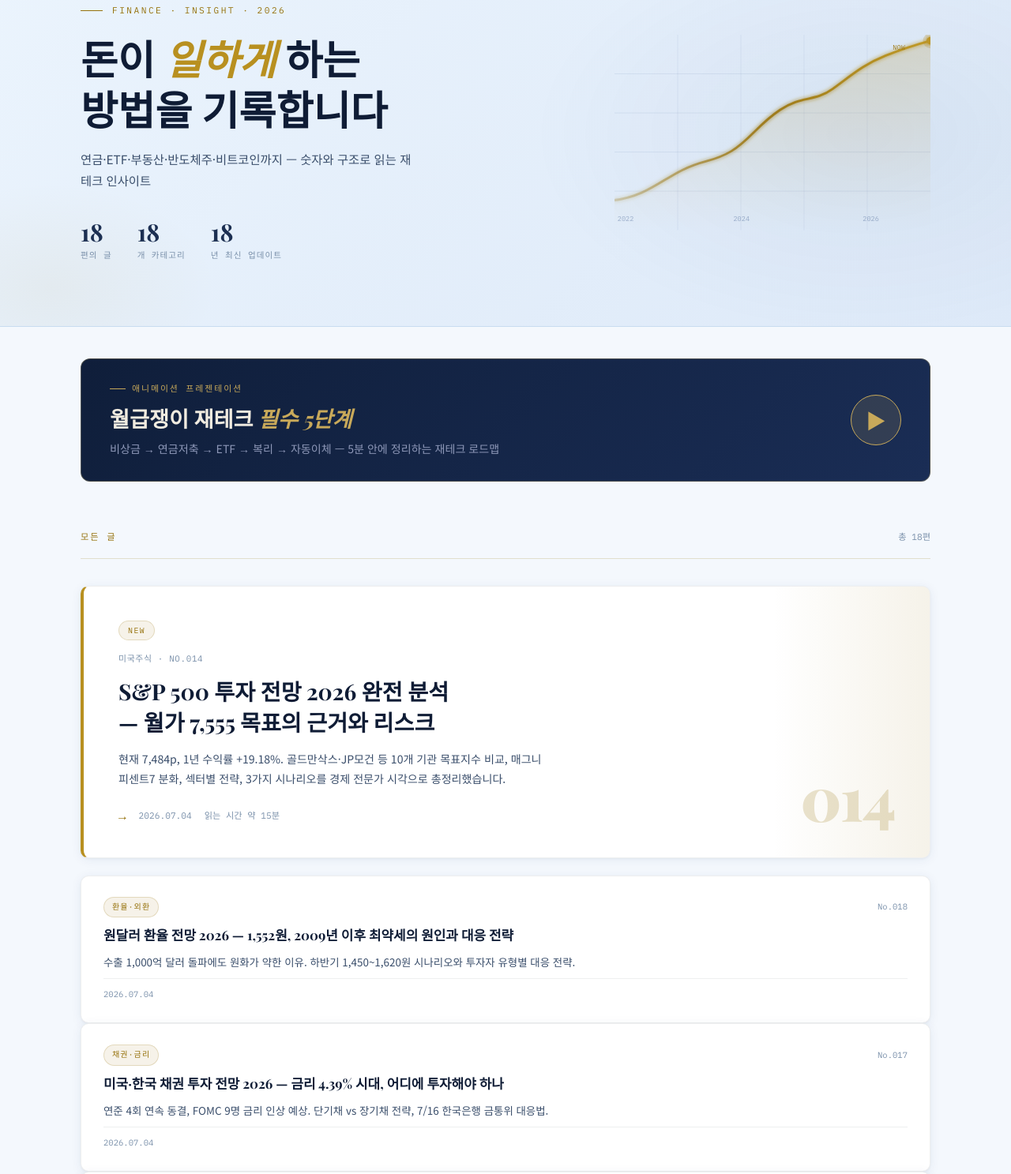
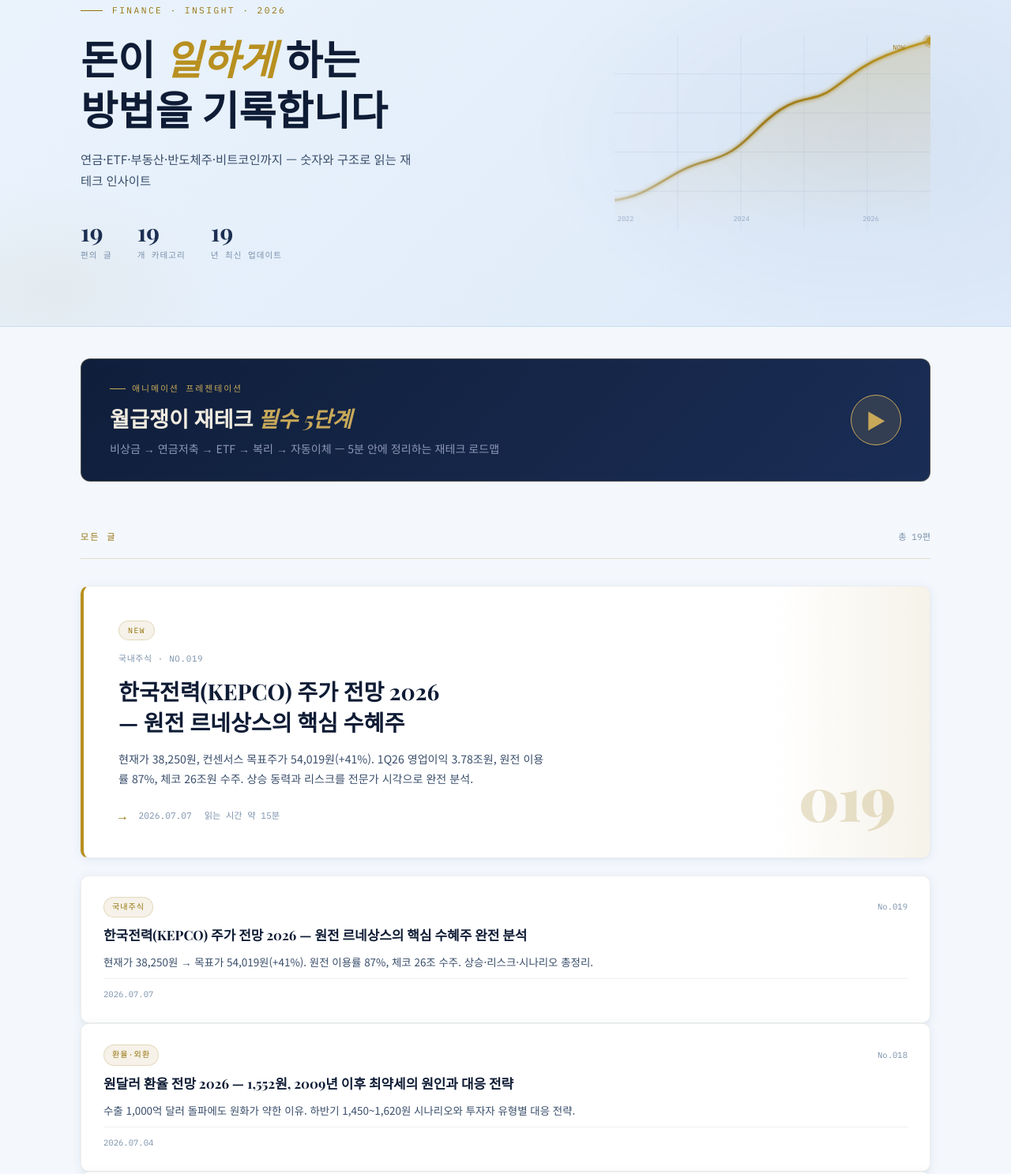
Before and after one commit to sjtiger234/sjtiger234.github.io, a plain HTML site: page index.html in a window 1280 px wide. Shown: the part 138-1625 px from the top of the page at 79% size. Drawn offline with nearby package versions, Linux system fonts and the light colour scheme; a web font is replaced by a local one.

Commit message:
Add files via upload

```diff
--- a/index.html
+++ b/index.html
@@ -72,15 +72,15 @@
       <p class="hero-sub">연금·ETF·부동산·반도체주·비트코인까지 — 숫자와 구조로 읽는 재테크 인사이트</p>
       <div class="hero-stats">
         <div class="hero-stat">
-          <span class="hero-stat-num">18</span>
+          <span class="hero-stat-num">19</span>
           <span class="hero-stat-label">편의 글</span>
         </div>
         <div class="hero-stat">
-          <span class="hero-stat-num">18</span>
+          <span class="hero-stat-num">19</span>
           <span class="hero-stat-label">개 카테고리</span>
         </div>
         <div class="hero-stat">
-          <span class="hero-stat-num">18</span>
+          <span class="hero-stat-num">19</span>
           <span class="hero-stat-label">년 최신 업데이트</span>
         </div>
       </div>
@@ -171,27 +171,33 @@
 
     <div class="section-header">
       <span class="section-label">모든 글</span>
-      <span class="section-count">총 18편</span>
+      <span class="section-count">총 19편</span>
     </div>
 
     <!-- 피처드: 최신글 -->
-        <a class="post-featured" href="post-sp500.html">
+            <a class="post-featured" href="post-kepco.html">
       <div class="post-featured-body">
         <span class="featured-badge">NEW</span>
-        <p class="featured-tag">미국주식 · No.014</p>
-        <h2 class="featured-title">S&amp;P 500 투자 전망 2026 완전 분석<br>— 월가 7,555 목표의 근거와 리스크</h2>
-        <p class="featured-excerpt">현재 7,484p, 1년 수익률 +19.18%. 골드만삭스·JP모건 등 10개 기관 목표지수 비교, 매그니피센트7 분화, 섹터별 전략, 3가지 시나리오를 경제 전문가 시각으로 총정리했습니다.</p>
+        <p class="featured-tag">국내주식 · No.019</p>
+        <h2 class="featured-title">한국전력(KEPCO) 주가 전망 2026<br>— 원전 르네상스의 핵심 수혜주</h2>
+        <p class="featured-excerpt">현재가 38,250원, 컨센서스 목표주가 54,019원(+41%). 1Q26 영업이익 3.78조원, 원전 이용률 87%, 체코 26조원 수주. 상승 동력과 리스크를 전문가 시각으로 완전 분석.</p>
         <div class="featured-meta">
-          <span>2026.07.04</span>
+          <span>2026.07.07</span>
           <span>읽는 시간 약 15분</span>
         </div>
       </div>
       <div class="post-featured-num-col">
-        <span class="featured-num">014</span>
+        <span class="featured-num">019</span>
       </div>
     </a>
 
-            <a class="post-card" href="post-usdkrw.html">
+                <a class="post-card" href="post-kepco.html">
+      <div class="card-header"><span class="card-tag">국내주식</span><span class="card-num">No.019</span></div>
+      <h3 class="card-title">한국전력(KEPCO) 주가 전망 2026 — 원전 르네상스의 핵심 수혜주 완전 분석</h3>
+      <p class="card-excerpt">현재가 38,250원 → 목표가 54,019원(+41%). 원전 이용률 87%, 체코 26조 수주. 상승·리스크·시나리오 총정리.</p>
+      <span class="card-date">2026.07.07</span>
+    </a>
+<a class="post-card" href="post-usdkrw.html">
       <div class="card-header"><span class="card-tag">환율·외환</span><span class="card-num">No.018</span></div>
       <h3 class="card-title">원달러 환율 전망 2026 — 1,552원, 2009년 이후 최약세의 원인과 대응 전략</h3>
       <p class="card-excerpt">수출 1,000억 달러 돌파에도 원화가 약한 이유. 하반기 1,450~1,620원 시나리오와 투자자 유형별 대응 전략.</p>
```
